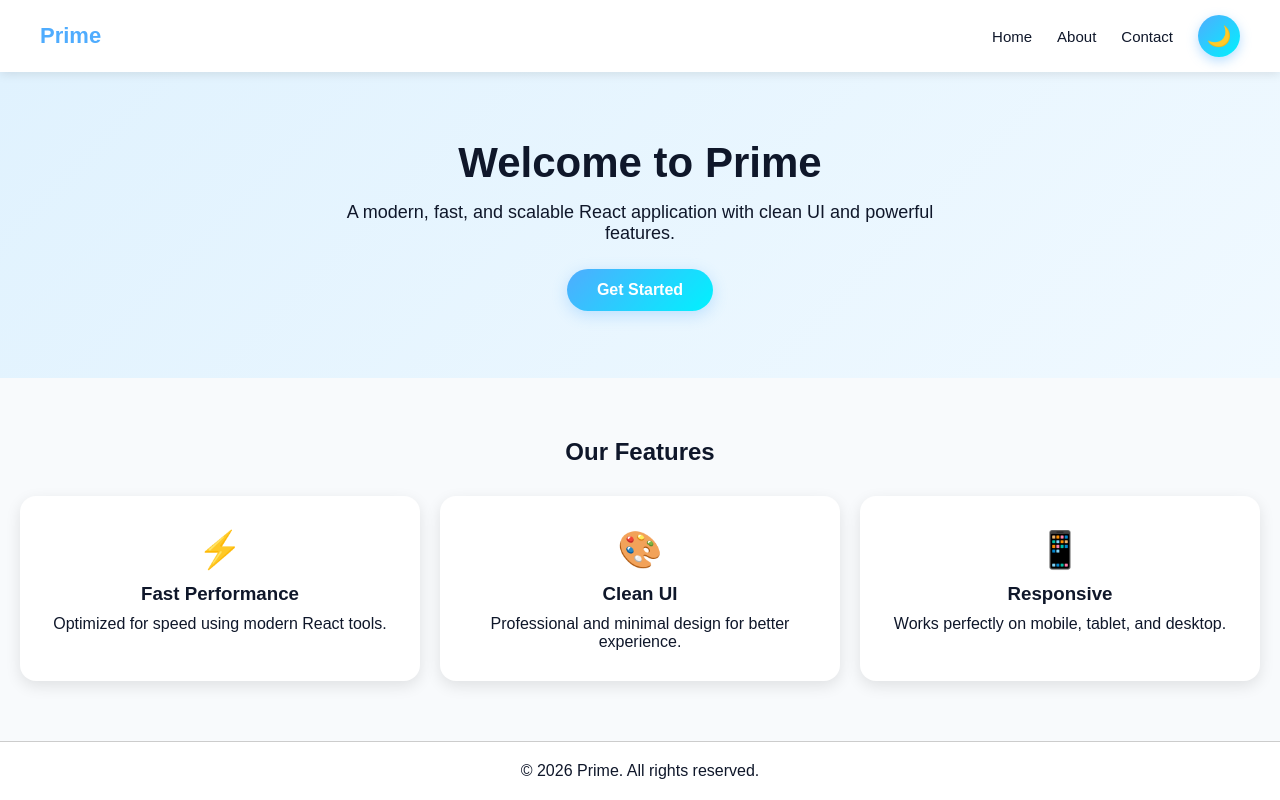
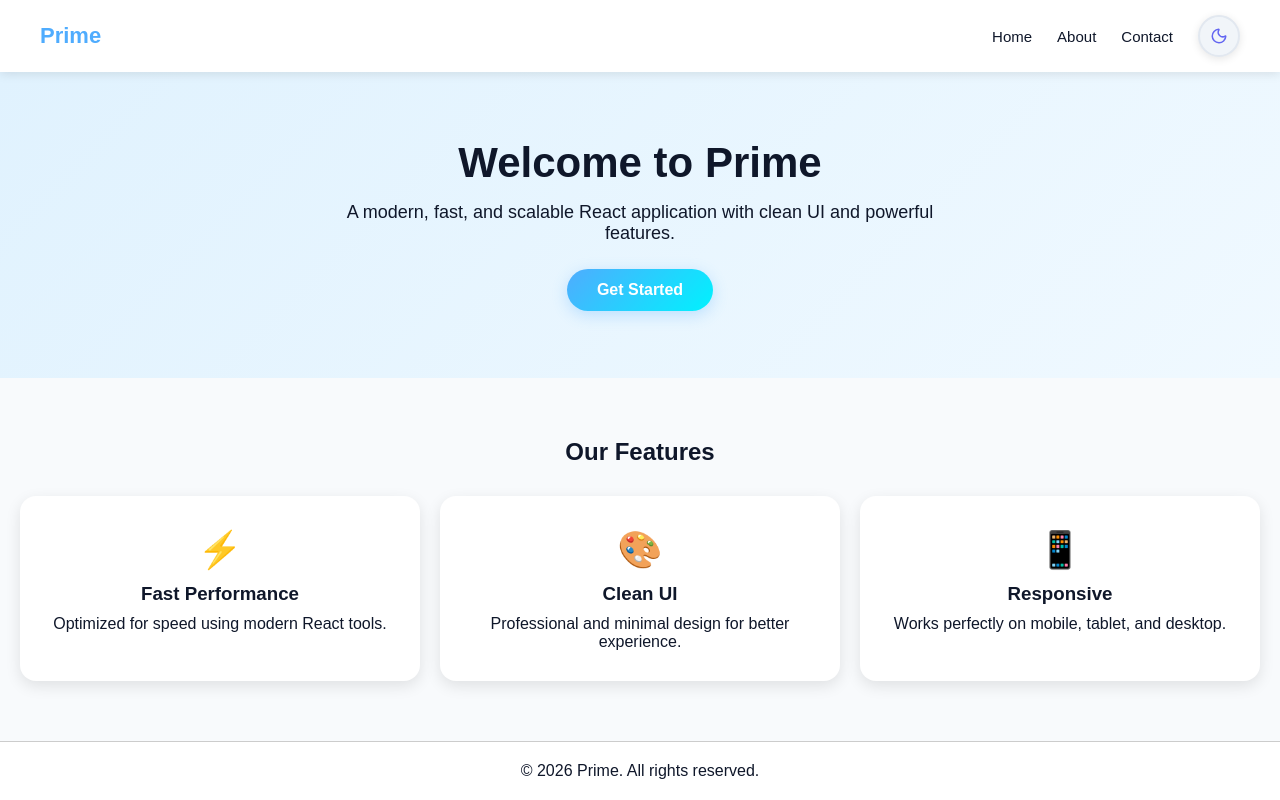
Before and after one commit to Tieefad/Prime, a React (Vite) app: page / in a window 1280 px wide. Built offline with nearby package versions, Linux system fonts and the light colour scheme.

Commit message:
Use lucide icons for dark/light toggle

```diff
--- a/src/home/Home.jsx
+++ b/src/home/Home.jsx
@@ -1,4 +1,5 @@
 import React, { useState } from "react";
+import { Sun, Moon } from "lucide-react";
 
 function Home({ darkMode, setDarkMode, onGetStarted }) {
   const [hoveredCard, setHoveredCard] = useState(null);
@@ -21,7 +22,6 @@ function Home({ darkMode, setDarkMode, onGetStarted }) {
       display: "flex",
       flexDirection: "column",
     },
-
     navbar: {
       display: "flex",
       justifyContent: "space-between",
@@ -51,23 +51,24 @@ function Home({ darkMode, setDarkMode, onGetStarted }) {
       width: "42px",
       height: "42px",
       borderRadius: "50%",
-      border: "none",
+      border: `2px solid ${darkMode ? "#334155" : "#e2e8f0"}`,
       cursor: "pointer",
-      background: toggleHover
-        ? "linear-gradient(135deg, #0ea5e9, #6366f1)"
-        : "linear-gradient(135deg, #4facfe, #00f2fe)",
-      color: "#fff",
+      background: darkMode ? "#1e293b" : "#f1f5f9",
+      color: darkMode ? "#fbbf24" : "#6366f1",
       fontSize: "20px",
       display: "flex",
       alignItems: "center",
       justifyContent: "center",
       boxShadow: toggleHover
-        ? "0 6px 20px rgba(79,172,254,0.6)"
-        : "0 4px 12px rgba(79,172,254,0.4)",
-      transform: toggleHover ? "scale(1.15) rotate(20deg)" : "scale(1) rotate(0deg)",
+        ? darkMode
+          ? "0 0 15px rgba(251,191,36,0.4)"
+          : "0 0 15px rgba(99,102,241,0.4)"
+        : "0 2px 8px rgba(0,0,0,0.1)",
+      transform: toggleHover
+        ? "scale(1.1) rotate(15deg)"
+        : "scale(1) rotate(0deg)",
       transition: "all 0.3s ease",
     },
-
     hero: {
       flex: 1,
       display: "flex",
@@ -108,7 +109,6 @@ function Home({ darkMode, setDarkMode, onGetStarted }) {
         : "translateY(0) scale(1)",
       transition: "all 0.3s ease",
     },
-
     section: {
       padding: "60px 20px",
       textAlign: "center",
@@ -119,7 +119,6 @@ function Home({ darkMode, setDarkMode, onGetStarted }) {
       gap: "20px",
       marginTop: "30px",
     },
-
     footer: {
       background: theme.card,
       textAlign: "center",
@@ -185,8 +184,13 @@ function Home({ darkMode, setDarkMode, onGetStarted }) {
             onClick={() => setDarkMode(!darkMode)}
             onMouseEnter={() => setToggleHover(true)}
             onMouseLeave={() => setToggleHover(false)}
+            title={darkMode ? "Switch to Light Mode" : "Switch to Dark Mode"}
           >
-            {darkMode ? "☀️" : "🌙"}
+            {darkMode ? (
+              <Sun size={18} strokeWidth={2} />
+            ) : (
+              <Moon size={18} strokeWidth={2} />
+            )}
           </button>
         </div>
       </nav>
```
